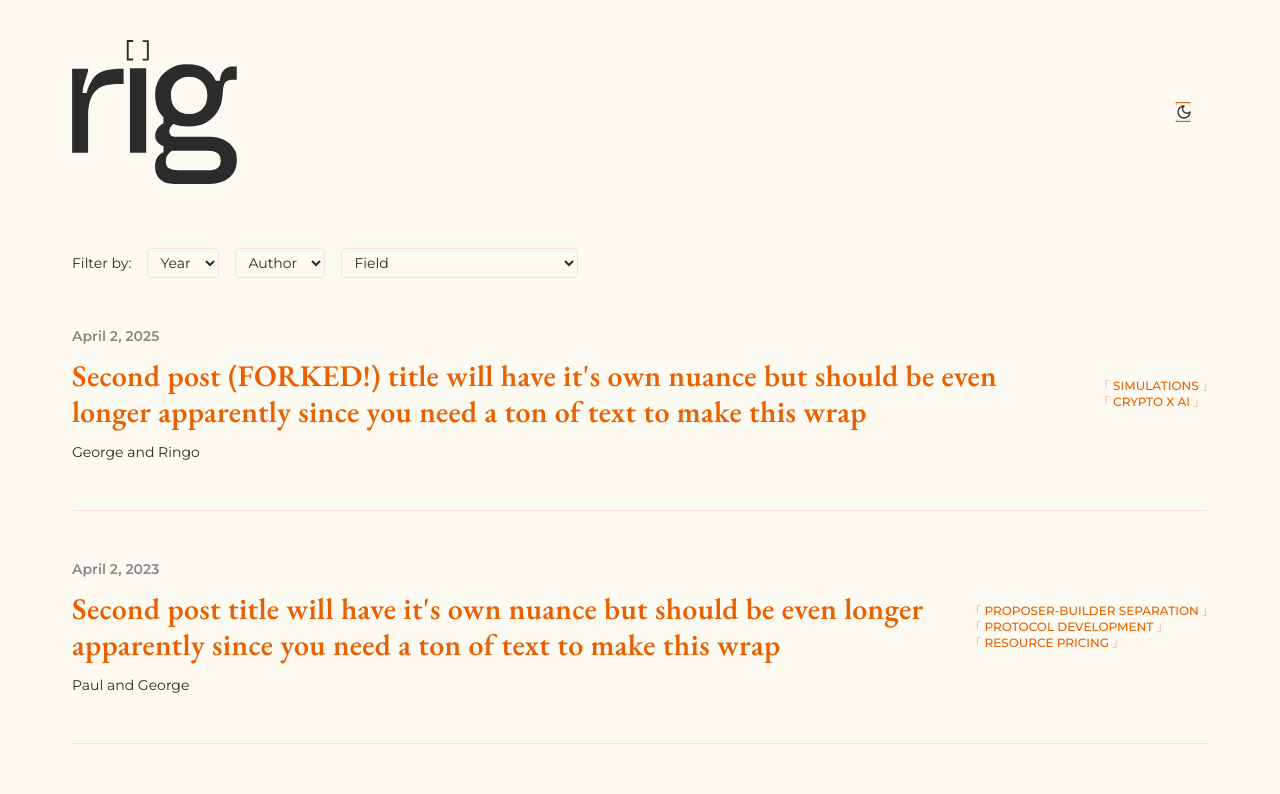
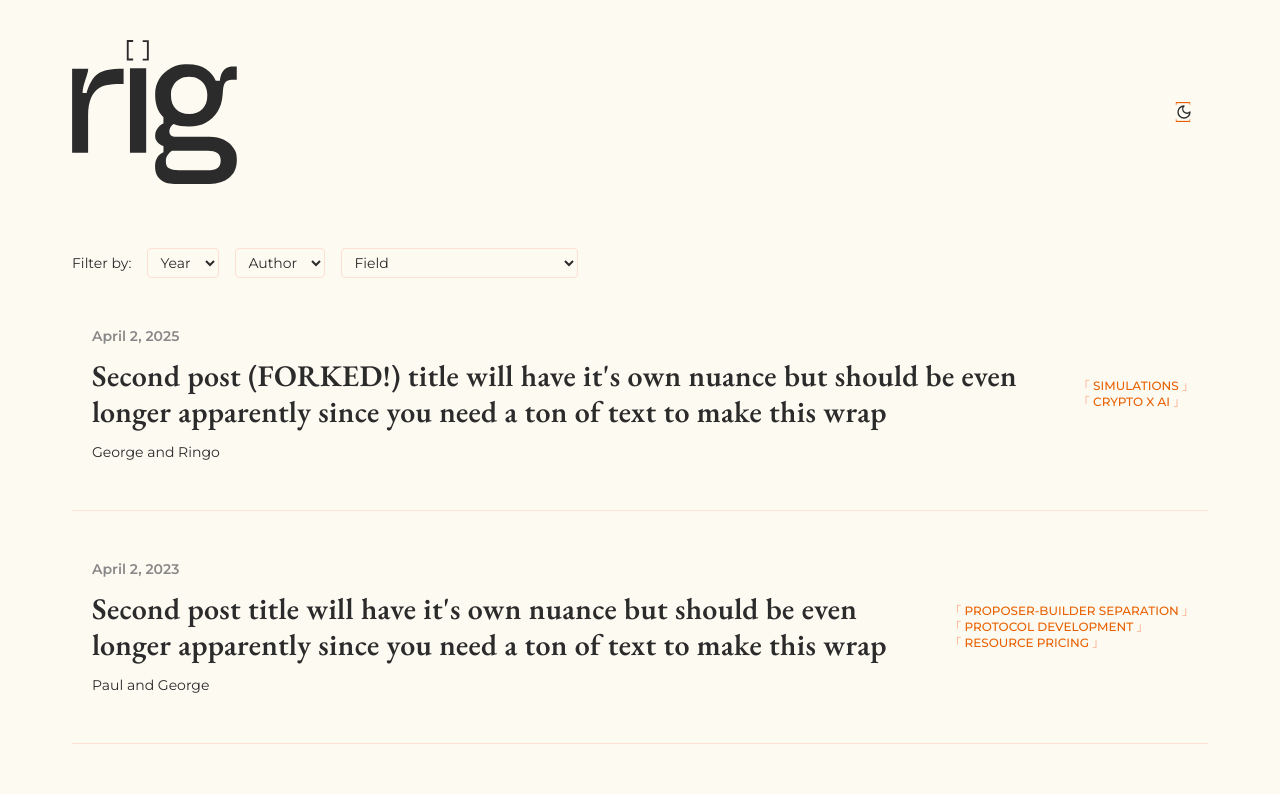
Before and after one commit to ethereum/rig-website, a Next.js app: page /posts in a window 1280 px wide. Shown: the top 794 px of the page. Built offline with nearby package versions, Linux system fonts and the light colour scheme.

Commit message:
patch: post preview row styling

```diff
--- a/app/posts/_components.tsx
+++ b/app/posts/_components.tsx
@@ -104,7 +104,7 @@ export function PostsPage({ allPosts, options }: PostsPageProps) {
             key={path}
             frontmatter={frontmatter}
             href={path}
-            className="border-b"
+            className="border-b px-5"
           />
         ))}
         {filteredPosts.length === 0 && (
--- a/components/PostPreviewRow.tsx
+++ b/components/PostPreviewRow.tsx
@@ -17,7 +17,7 @@ const PostPreviewRow = ({
   href,
   className,
 }: PostPreviewRowProps) => (
-  <Card className={cn("w-full py-12", className)}>
+  <Card className={cn("hover:bg-card w-full py-12", className)}>
     <div className="flex gap-8 max-sm:flex-col sm:items-center">
       <CardHeader className="w-full">
         <time
@@ -32,7 +32,7 @@ const PostPreviewRow = ({
         </time>
 
         <CardTitle>
-          <Link href={href} className="hover:text-primary hover:underline">
+          <Link href={href} className="hover:text-primary text-foreground">
             {title}
           </Link>
         </CardTitle>
```
